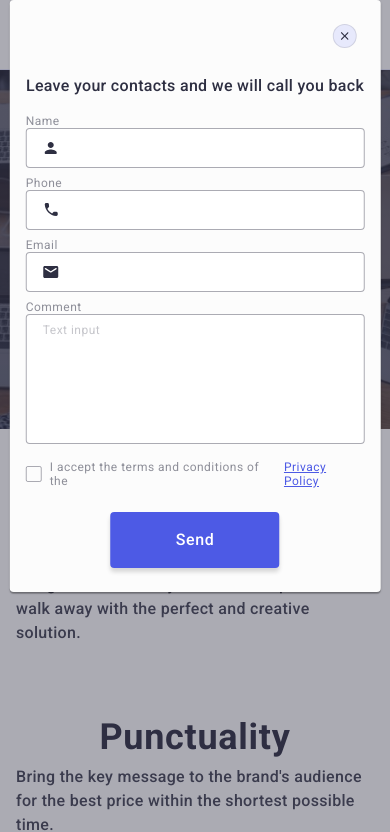
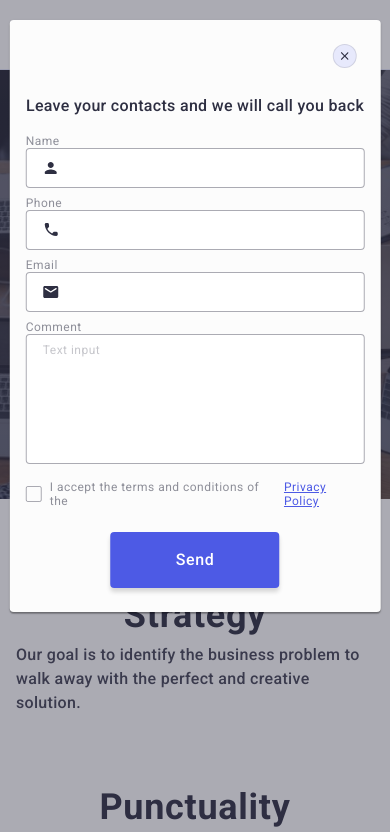
Before and after one commit to MShafranova/goit-markup-hw-07, a plain HTML site: page index.html in a window 390 px wide. Both pictures are taken after a click on the button "Order Service". Shown: the top 832 px of the page. Drawn offline with nearby package versions, Linux system fonts and the light colour scheme.

Commit message:
hw correction

```diff
--- a/css/styles.css
+++ b/css/styles.css
@@ -123,7 +123,7 @@ overflow: hidden;
 }
 /* Header styles */
 .header {
-  position: fixed;
+
     width: 100%;
     background: var(--color-white);
     border-bottom: 1px solid var(--color-cornflower);
@@ -617,10 +617,12 @@ border-radius: 0px 0px 4px 4px;
   flex-wrap: wrap;
   gap: 16px;
   row-gap: 72px;
+
 }
 @media only screen and (min-width: 768px) {
   .clients-list {
   gap: 24px;
+  row-gap: 72px;
    width: 552px;
    margin: auto;
   }
@@ -658,7 +660,6 @@ border-radius: 0px 0px 4px 4px;
   border: 1px solid #8E8F99;
   border-radius: 4px;
   color: var(--color-light-slate);
-  padding: 16px 32px;
 
   transition-property: border-color, color;
   transition-duration: var(--animation-duration);
@@ -1008,8 +1009,8 @@ border-radius: 0px 0px 4px 4px;
 }
 
 .modal {
-  position: fixed;
-  top: 96px;
+  position: absolute;
+  top: 20px;
   left: 50%;
   transform: translate(-50%, 0);
   width: 392px;
@@ -1019,18 +1020,17 @@ border-radius: 0px 0px 4px 4px;
   border-radius: 4px;
   transition: transform 250ms cubic-bezier(0.4, 0, 0.2, 1);
   padding: 74px 16px 24px;
-  overflow: auto;
-  max-height: 80%;
 }
 @media only screen and (max-width: 427px) {
    .modal{
     width: 95%;
-    top: 0;
+    top: 5;
 
   }
 }
 @media only screen and (min-width: 768px) {
   .modal {
+
     width: 408px;
     padding: 74px 25px 24px 23px;
   }
@@ -1237,6 +1237,7 @@ border-radius: 0px 0px 4px 4px;
 }
 .modal-checkbox-icon{
   display: inline-block;
+  flex-shrink: 0;
   width: 16px;
   height: 16px;
   border: 1px solid rgba(46, 47, 66, 0.4);
```
